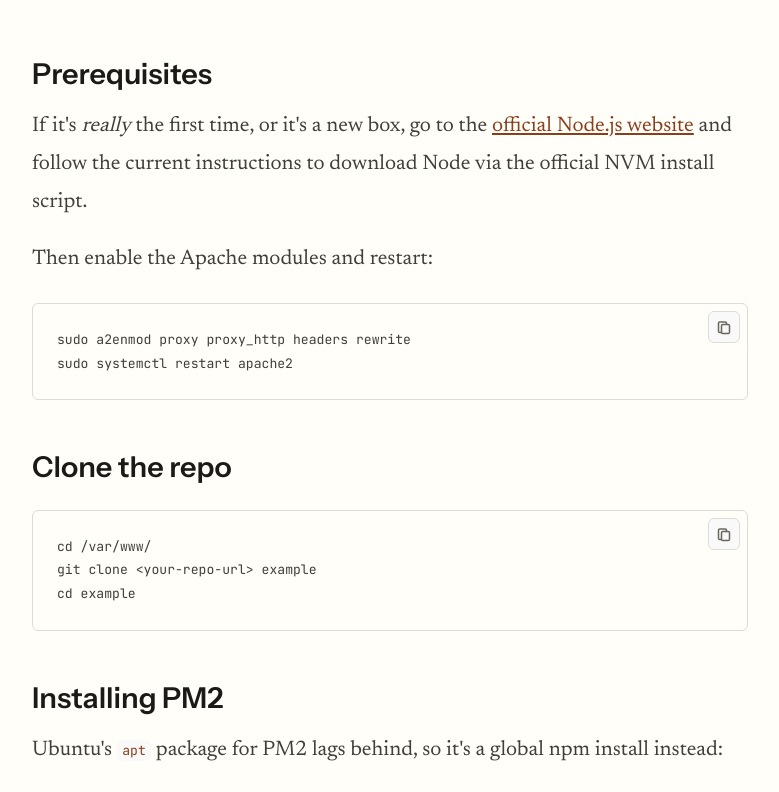
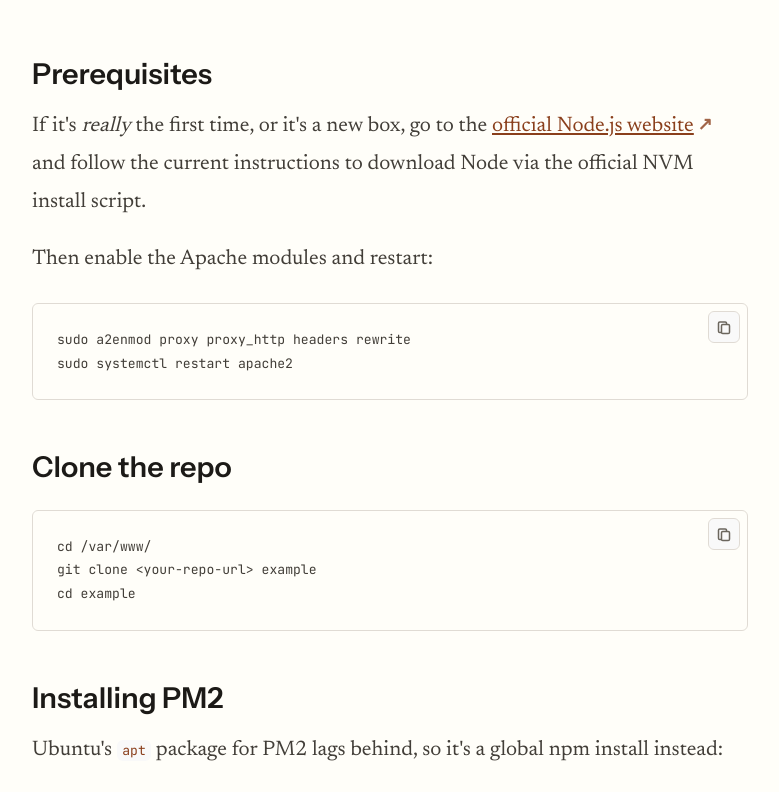
Before and after one commit to aterchin/portfolio, a Next.js app: page /notes/first-pm2-deploy-nextjs-standalone in a window 1280 px wide. Shown: the part 788-1580 px from the top of the page, without its empty margins (82-861 px from the left). Built offline with nearby package versions, Linux system fonts and the light colour scheme.

Commit message:
Add external MDX link handling
- Add MdxLink component for external URLs in new tabs
- Register anchor override in shared MDX components
- Style external prose links with arrow icon

```diff
--- /dev/null
+++ b/src/components/mdx/MdxLink/MdxLink.tsx
@@ -0,0 +1,49 @@
+import type { ComponentPropsWithoutRef } from "react";
+
+function isExternalHref(href: string | undefined): href is string {
+  if (!href) return false;
+  return (
+    href.startsWith("http://") ||
+    href.startsWith("https://") ||
+    href.startsWith("//")
+  );
+}
+
+/**
+ * MDX override for markdown links — registered as `a` in getMDXComponents().
+ * External http(s) links open in a new tab with rel="noopener noreferrer"
+ * and an `external` class for the prose ↗ icon (utils.css).
+ */
+export function MdxLink({
+  href,
+  children,
+  className,
+  target,
+  rel,
+  ...rest
+}: ComponentPropsWithoutRef<"a">) {
+  const isExternal = isExternalHref(href);
+  const classes = [className, isExternal ? "external" : undefined]
+    .filter(Boolean)
+    .join(" ");
+
+  if (isExternal) {
+    return (
+      <a
+        href={href}
+        target={target ?? "_blank"}
+        rel={rel ?? "noopener noreferrer"}
+        className={classes || undefined}
+        {...rest}
+      >
+        {children}
+      </a>
+    );
+  }
+
+  return (
+    <a href={href} className={className} target={target} rel={rel} {...rest}>
+      {children}
+    </a>
+  );
+}
--- a/src/lib/mdxComponents.tsx
+++ b/src/lib/mdxComponents.tsx
@@ -3,6 +3,7 @@ import { CodeBlock } from "@/components/ui/CodeBlock/CodeBlock";
 import { Aside } from "@/components/mdx/Aside/Aside";
 import { Figure } from "@/components/mdx/Figure/Figure";
 import { MdxHeading } from "@/components/mdx/MdxHeading/MdxHeading";
+import { MdxLink } from "@/components/mdx/MdxLink/MdxLink";
 import { remarkFencedCodeMeta } from "@/lib/remarkFencedCodeMeta";
 import type { MDXComponents } from "mdx/types";
 
@@ -47,6 +48,7 @@ export function getMDXComponents(): MDXComponents {
 
       return <CodeBlock code={String(code)} lang={lang} wide={wide} />;
     },
+    a: (props) => <MdxLink {...props} />,
     h2: (props) => <MdxHeading as="h2" {...props} />,
     h3: (props) => <MdxHeading as="h3" {...props} />,
     Aside,
--- a/src/styles/utils.css
+++ b/src/styles/utils.css
@@ -154,6 +154,20 @@
   opacity: 0.75;
 }
 
+.prose a.external::after {
+  content: "↗";
+  display: inline-block;
+  margin-left: 0.2em;
+  font-family: var(--font-ui);
+  font-weight: 600;
+  font-size: 0.85em;
+  opacity: 0.8;
+  text-decoration: none;
+  vertical-align: baseline;
+  position: relative;
+  top: -0.05em;
+}
+
 /* Direct child of anything except <pre> — fenced blocks keep their own
    padding on <pre> (CodeBlock.module.css). Without :not(pre), this inset
    stacks on top of the block padding. */
```
